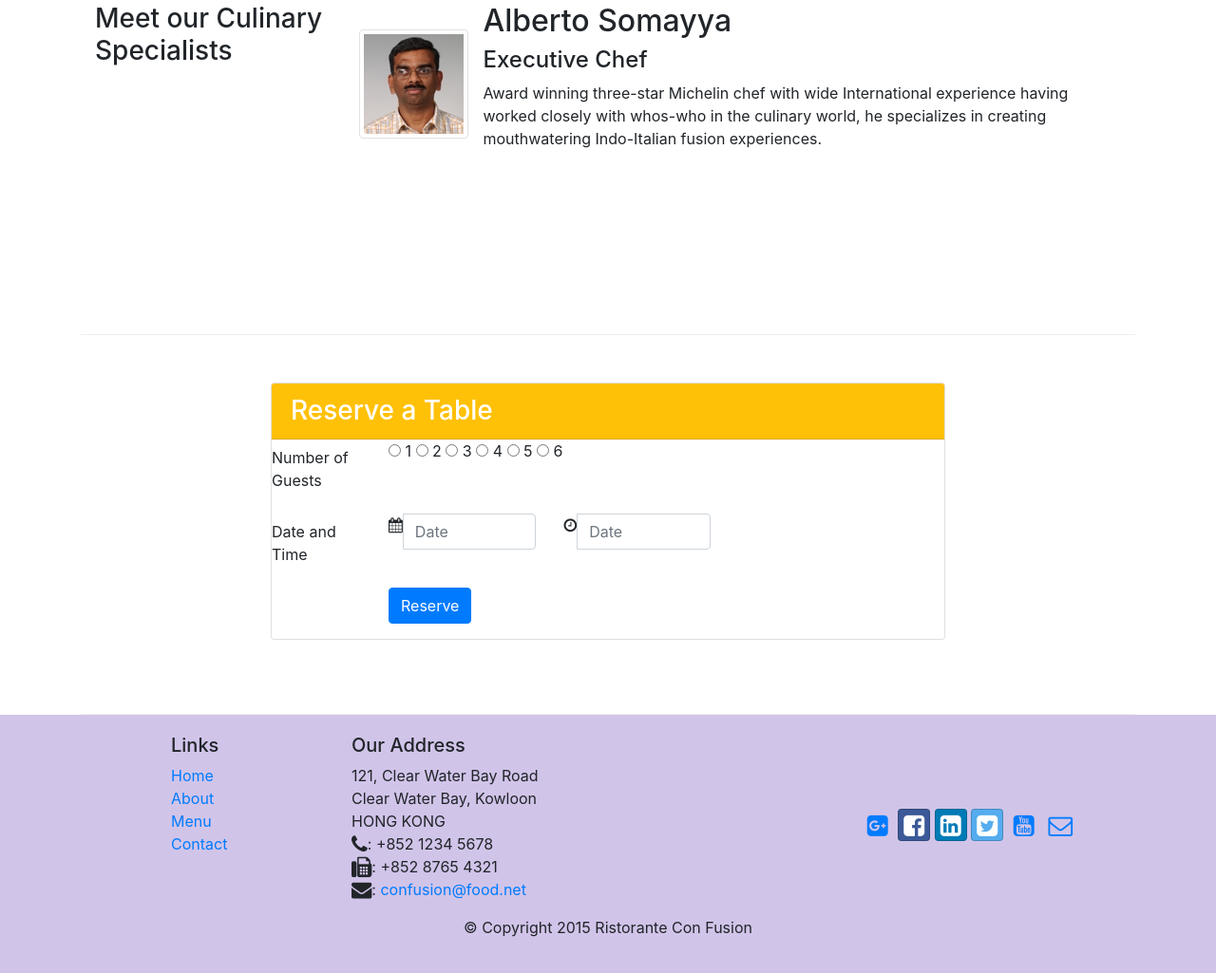
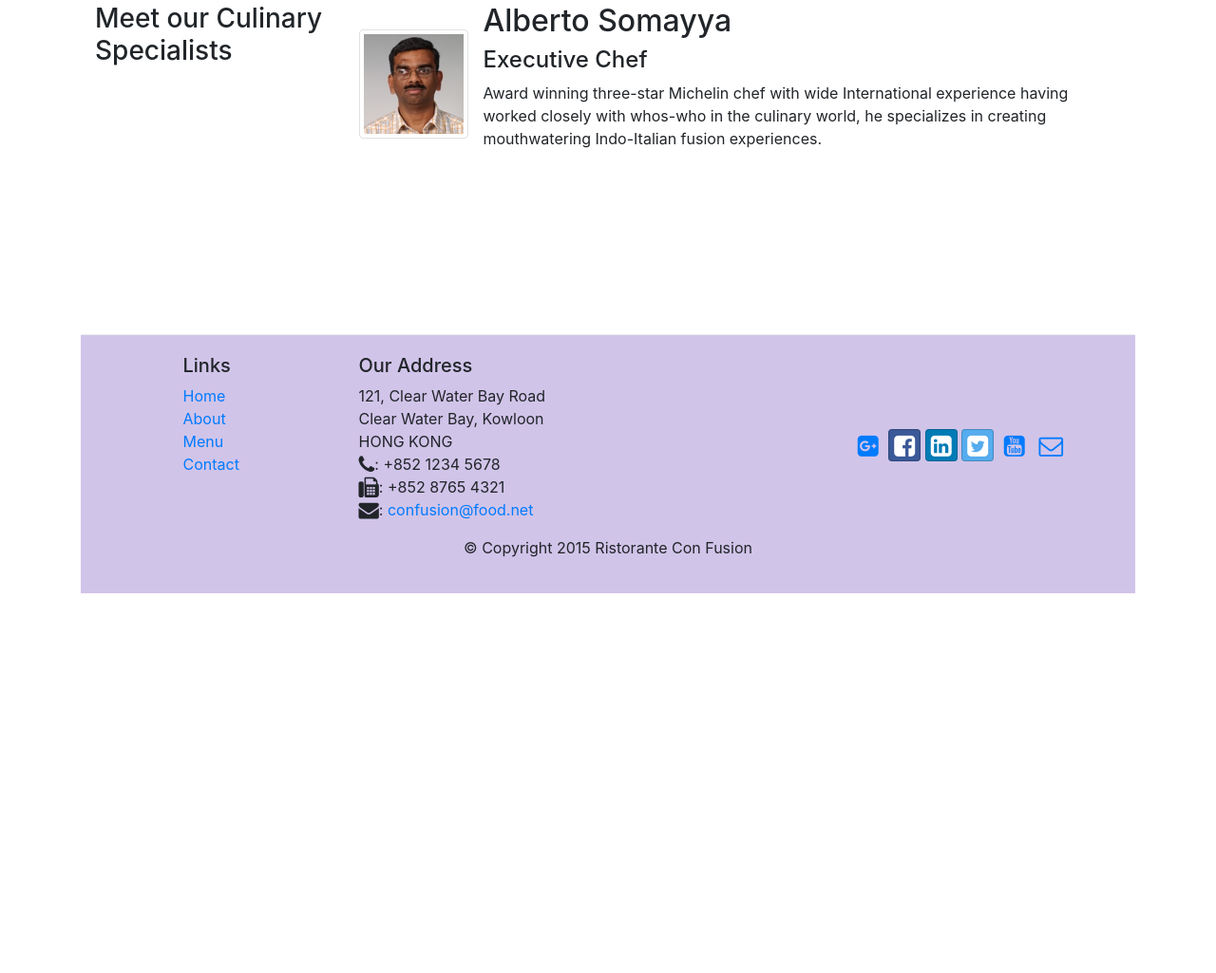
Before and after one commit to dhiraj13/Front-End-Web-UI-Frameworks-and-Tools-Bootstrap-4, a website: page index.html in a window 1280 px wide. Shown: the part 1582-2607 px from the top of the page at 95% size. After the commit the page ends 2207 px from the top, so only its background shows below. Drawn offline with nearby package versions, Linux system fonts and the light colour scheme.

Commit message:
Assignment 3

```diff
--- a/index.html
+++ b/index.html
@@ -12,6 +12,7 @@
     <link rel="stylesheet" href="node_modules/font-awesome/css/font-awesome.min.css">
     <link rel="stylesheet" href="css/bootstrap-social.css">
     <link rel="stylesheet" href="css/styles.css">
+
     <title>Ristorante Con Fusion</title>
 </head>
 
@@ -86,6 +87,7 @@
         </div>
     </div>
 
+
     <header class="jumbotron">
         <div class="container">
             <div class="row row-header">
@@ -98,8 +100,7 @@
                     <img src="img/logo.png" class="img-fluid">
                 </div>
                 <div class="col col-sm align-self-center">
-                    <a role="button" class="btn btn-block btn-sm nav-link btn-warning" data-toggle="tooltip" data-html="true" title="Or Call us at<br><strong>+852 12345678</strong>"
-                        data-placement="bottom" href="#reserve">Reserve Table
+                    <a role="button" class="btn btn-block btn-sm nav-link btn-warning" data-placement="top" data-toggle="modal" data-target="#reserve">Reserve Table
                     </a>
                 </div>
             </div>
@@ -222,58 +223,73 @@
                 </div>
             </div>
         </div>
-        <div class="row row-content align-item-center">
-            <div class="col-md-8 col-xs-12 offset-2">
-                <div class="card">
-                    <h3 class="card-header bg-warning text-white" id="reserve">Reserve a Table</h3>
-                    <form>
+
+        <!-- Modals -->
+        <div id="reserve" class="modal fade" role="dialog">
+            <div class="modal-dialog" role="content">
+                <div class="modal-content">
+                    <div class="modal-header">
+                        <h4 class="modal-title">Reserve Table </h4>
+                        <button type="button" class="close" data-dismiss="modal">&times;</button>
+                    </div>
+                    <div class="modal-body">
+                        <div class="container">
+                            <div class="row row-fluid">
+                                <div class="col-12">
+                                    <form class="form-horizontal" role="form">
                                         <div class="form-group row">
-                            <label for="guests-number" class="col-md-2 col-form-label">Number of Guests</label>
-                            <div class="col-md-10">
-                                <label class="radio-inline">
-                                    <input type="radio" name="guests-number" value="1"> 1
-                                </label>
-                                <label class="radio-inline">
-                                    <input type="radio" name="guests-number" value="2"> 2
-                                </label>
-                                <label class="radio-inline">
-                                    <input type="radio" name="guests-number" value="3"> 3
-                                </label>
-                                <label class="radio-inline">
-                                    <input type="radio" name="guests-number" value="4"> 4
-                                </label>
-                                <label class="radio-inline">
-                                    <input type="radio" name="guests-number" value="5"> 5
-                                </label>
-                                <label class="radio-inline">
-                                    <input type="radio" name="guests-number" value="6"> 6
-                                </label>
+                                            <label class="col-2 control-label">Number of Guests</label>
+                                            <div class="radio col">
+                                                <label class="col-1 radio-inline">
+                                                    <input name="guests" type="radio" value=""> 1 </label>
+                                                <label class="col-1 radio-inline">
+                                                    <input name="guests" type="radio" value=""> 2 </label>
+                                                <label class="col-1 radio-inline">
+                                                    <input name="guests" type="radio" value=""> 3 </label>
+                                                <label class="col-1 radio-inline">
+                                                    <input name="guests" type="radio" value=""> 4 </label>
+                                                <label class="col-1 radio-inline">
+                                                    <input name="guests" type="radio" value=""> 5 </label>
+                                                <label class="col-1 radio-inline">
+                                                    <input name="guests" type="radio" value=""> 6 </label>
                                             </div>
                                         </div>
                                         <div class="form-group row">
-                            <label for="datetime" class="col-md-2 col-form-label">Date and Time</label>
-                            <div class="col-md-3">
-                                <div class="input-group">
-                                    <div class="input-group-addon">
-                                        <span class="fa fa-calendar aria-hidden=" true ""></span>
-                                    </div>
-                                    <input type="text" class="form-control" id="datetime" name="datetime" placeholder="Date">
-                                </div>
-                            </div>
-                            <div class="col-md-3">
-                                <div class="input-group">
-                                    <div class="input-group-addon">
-                                        <span class="fa fa-clock-o aria-hidden=" true ""></span>
-                                    </div>
-                                    <input type="text" class="form-control" id="time" name="datetime" placeholder="Date">
+                                            <label for="section" class="col-2 control-label">Section</label>
+                                            <div class="col-4 has-feedback">
+                                                <div class="btn-group" id="section" data-toggle="buttons">
+                                                    <label class="btn btn-success active">
+                                                        <input type="radio" name="options" id="nonSmoking" autocomplete="off" checked> Non-Smoking
+                                                    </label>
+                                                    <label class="btn btn-danger">
+                                                        <input type="radio" name="options" id="smoking" autocomplete="off"> Smoking
+                                                    </label>
                                                 </div>
                                             </div>
                                         </div>
                                         <div class="form-group row">
-                            <div class="offset-md-2 col-md-10">
-                                <button type="submit" class="btn btn-primary">
-                                    Reserve
-                                </button>
+                                            <label for="date" class="col-2 control-label">Date and Time</label>
+                                            <div class="col-5">
+                                                <div class="input-group">
+                                                    <div class="input-group-addon">
+                                                        <i class="fa fa-calendar" aria-hidden="true"></i>
+                                                    </div>
+                                                    <input type="text" class="form-control" id="date" placeholder="Date">
+                                                </div>
+                                            </div>
+                                            <div class="col-5">
+                                                <div class="input-group">
+                                                    <div class="input-group-addon">
+                                                        <i class="fa fa-clock-o"></i>
+                                                    </div>
+                                                    <input type="text" class="form-control" id="time" placeholder="Time">
+                                                </div>
+                                            </div>
+                                        </div>
+                                        <div class="form-group row">
+                                            <div class="col-10 offset-2">
+                                                <button type="button" class="btn btn-default" data-dismiss="modal">Cancel</button>
+                                                <button class="btn btn-primary" type="submit">Reserve</button>
                                             </div>
                                         </div>
                                     </form>
@@ -281,6 +297,10 @@
                             </div>
                         </div>
                     </div>
+                </div>
+            </div>
+        </div>
+
 
             <footer class="footer">
                 <div class="container">
@@ -348,15 +368,13 @@
                 </div>
             </footer>
             <!-- jQuery first, then Tether, then Bootstrap JS. -->
+            <!-- jQuery (necessary for Bootstrap's JavaScript plugins) -->
+
             <script src="node_modules/jquery/dist/jquery.min.js"></script>
             <script src="node_modules/tether/dist/js/tether.min.js"></script>
             <script src="node_modules/bootstrap/dist/js/bootstrap.min.js"></script>
 
-    <script>
-        $(document).ready(function () {
-            $('[data-toggle="tooltip"]').tooltip();
-        });
-    </script>
+
 </body>
 
 </html>
```
Also changed, not shown: 1 other file. Lines whose indentation alone changed are shown as unchanged.
